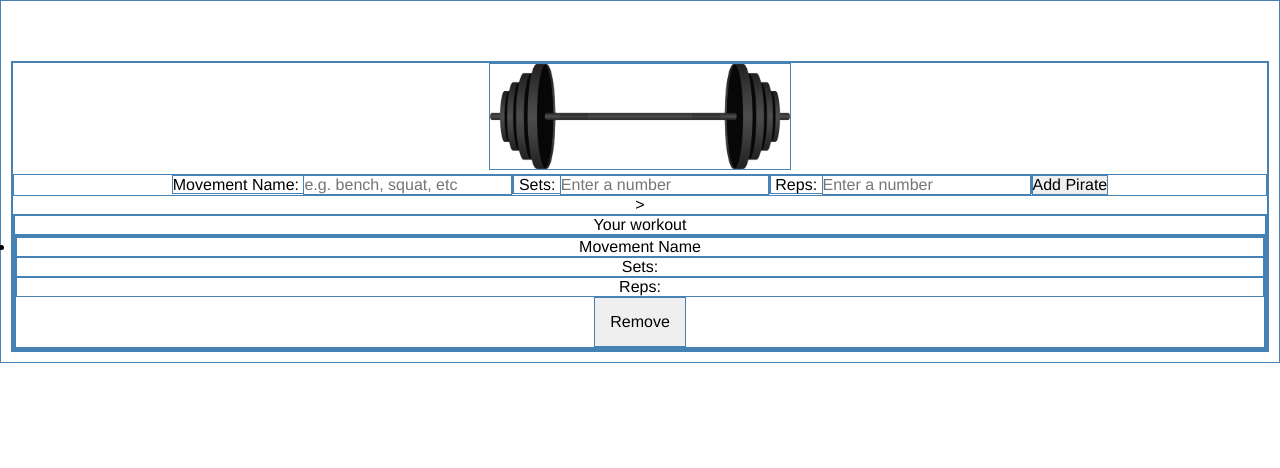
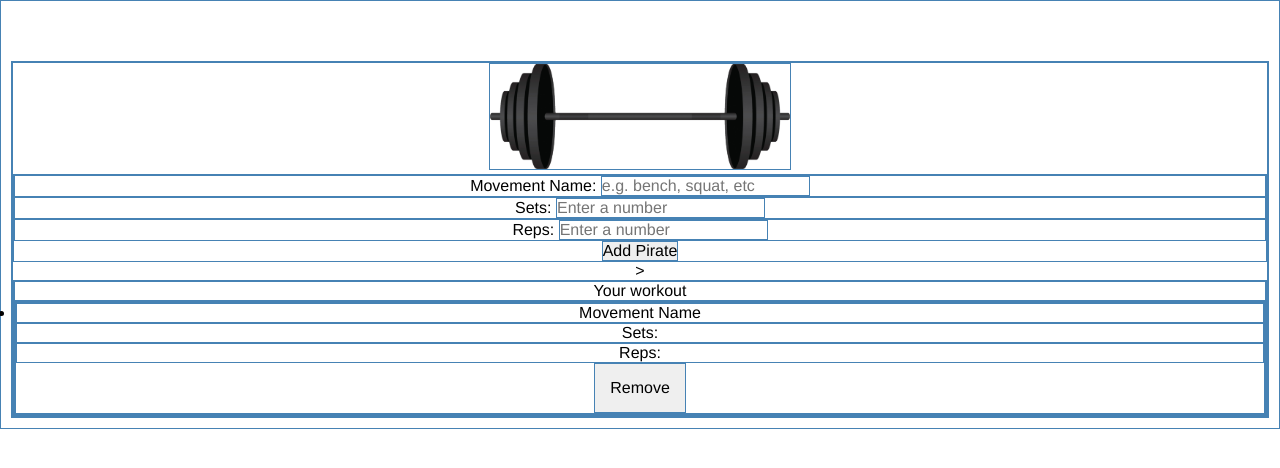
Before and after one commit to alchemy-bootcamp-two-summer-2018/list-of-vue, a Vue app: page / in a window 1280 px wide. Shown: the top 468 px of the page. Built offline with nearby package versions, Linux system fonts and the light colour scheme.

Commit message:
form stuff on new lines

```diff
--- a/src/components/AddExerciseForm.vue
+++ b/src/components/AddExerciseForm.vue
@@ -28,5 +28,7 @@ export default {
 </script>
 
 <style scoped>
-
+label {
+  display: block;
+}
 </style>
```
